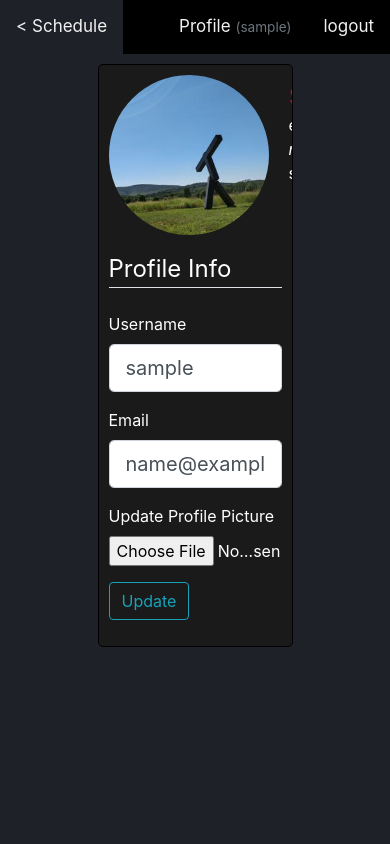
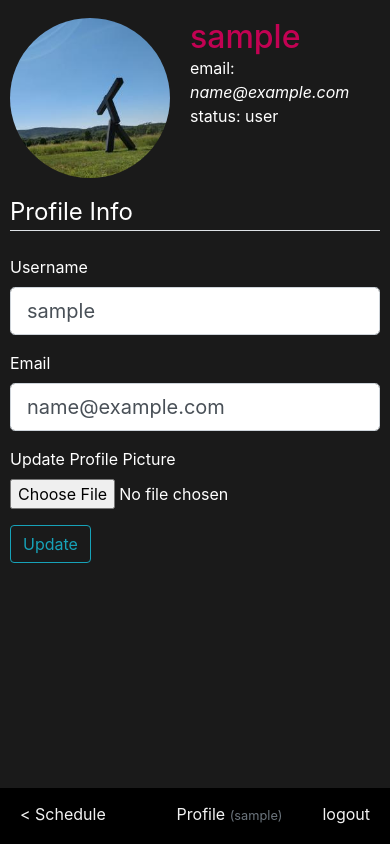
Before and after one commit to AnonymousSeal/webapp, a Flask app: a page that uses webapp/templates/base.html in a window 390 px wide. Run offline with Flask 2, Linux system fonts and the light colour scheme; the visitor is signed in with stand-in values (Sample User, id 1); data comes from the database, SQL or seed files in the repository; parts of the project's set-up code (start-up, migrations or seed data) failed here and were passed over; some libraries are stand-ins or nearby versions.

Commit message:
use media queries for different screen sizes

```diff
--- a/webapp/static/css/main.css
+++ b/webapp/static/css/main.css
@@ -1,7 +1,8 @@
 :root{
   font-size: 16px;
   --text-primary: white;
-  --bg-primary: #1E2127;
+  --bg-primary: #1a1a1a;
+  --bg-secondary: #1E2127;
 }
 
 body {
@@ -50,9 +51,9 @@ a:link:active, a:visited:active {
 
 tr:hover {background-color: #272A31;}
 
-th, td {
+/* th, td {
   border-bottom: 0px solid #ddd;
-}
+} */
 
 .bg-black{
   background-color: black;
@@ -65,13 +66,6 @@ th, td {
 
 hr{
   border: 1px solid white;
-}
-
-.wrap{
-  width: 50%;
-  margin: auto;
-  background: #1a1a1a;
-  overflow: hidden;
 }
 
 .inline{
@@ -94,31 +88,25 @@ hr{
   margin-left: 20px;
 }
 
-.mt-4em{
-  margin-top: 4em;
-}
-
 /* Add a black background color to the top navigation */
-.topnav {
+.navigation-bar {
   background-color: black;
   overflow: hidden;
   position: fixed;
-  top: 0;
   width: 100%;
 }
 
 /* Style the links inside the navigation bar */
-.topnav a{
+.navigation-bar a{
   float: left;
   color: #f2f2f2;
   text-align: center;
-  padding: 14px 16px;
-  text-decoration: none;
-  font-size: 17px;
+  padding: 0.875em 1.25em;
+  height: 3.5em
 }
 
 /* Change the color of links on hover */
-.topnav a:hover{
+.navigation-bar a:hover{
   background-color: #1E2127;
 }
 
@@ -129,22 +117,54 @@ hr{
 .account-img{
   height: 10rem;
   width: 10rem;
-  margin-right: 1.25rem;
-  margin-bottom: 1rem;
+  margin: 0 1.25rem 1rem 0;
 }
 
 .img-tiny{
   height: 3.5rem;
   width: 3.5rem;
-  margin-right: 0.5rem;
-  margin-bottom: 0.4rem;
+  margin: 0 0.5rem 0.4rem 0;
 }
 
 .bb-grey{
   border-bottom: 1px solid #17191F;
 }
 
-.debug{
-  background-color: red;
-  color: green;
+.wrap{
+  padding: 10px;
 }
+
+@media (min-width: 700px){
+  .wrap{
+    width: 60%;
+    margin: auto;
+    overflow: hidden;
+    border: 1px solid black;
+    border-radius: 5px;
+    background-color: var(--bg-primary);
+  }
+
+  body{
+    background-color: var(--bg-secondary)
+  }
+
+  .navigation-bar {
+    top: 0;
+  }
+
+  .navbar-space{
+    margin-top: 4em;
+    margin-bottom: 0.5em;
+  }
+}
+
+@media (max-width: 700px){
+  .navigation-bar {
+    bottom: 0;
+  }
+
+  .navbar-space{
+    margin-top: 0.5em;
+    margin-bottom: 3.5em;
+  }
+}
--- a/webapp/templates/base.html
+++ b/webapp/templates/base.html
@@ -20,7 +20,7 @@
   <body>
 
     <section>
-    <div class="topnav">
+    <div class="navigation-bar">
       {% block navbar %}{% endblock navbar %}
       {% if current_user.is_authenticated %}
         <a class="float-right" href="{{url_for('users.logout')}}">logout</a>
@@ -35,7 +35,7 @@
     </div>
   </section>
 
-    <div class="container wrap border-round spaced mt-4em mb-4">
+    <div class="wrap navbar-space">
       {% with messages = get_flashed_messages(with_categories=true) %}
         {% if messages %}
           {% for category, message in messages %}
```
